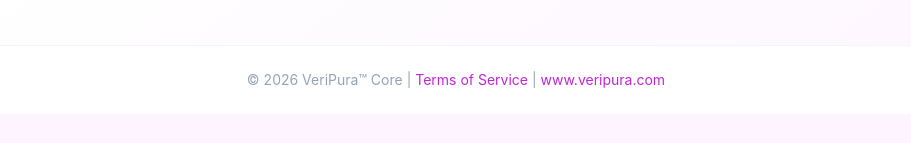
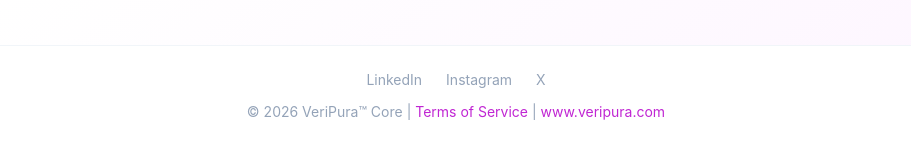
Before and after one commit to vponno/veripura-core-2, a React (Vite) app: page /#/login in a window 1280 px wide. Shown: the part 879-1022 px from the top of the page, without its empty margins (184-1095 px from the left). Before the commit the page ends 993 px from the top, so only its background shows below. Built offline with nearby package versions, Linux system fonts and the light colour scheme; no server answers; what @iota/iota-sdk would draw is missing.

Commit message:
feat(ui): add social links to login footer and make website link clickable

```diff
--- a/pages/Login.tsx
+++ b/pages/Login.tsx
@@ -103,7 +103,12 @@ const Login: React.FC = () => {
             </main>
 
             <footer className="p-6 text-center text-slate-400 text-sm border-t border-slate-100 mt-12 bg-white">
-                &copy; 2026 VeriPura&trade; Core | <span className="text-primary hover:underline cursor-pointer" onClick={() => navigate('/terms')}>Terms of Service</span> | <span className="text-primary">www.veripura.com</span>
+                <div className="flex justify-center gap-6 mb-3">
+                    <a href="https://www.linkedin.com/company/veripura/" target="_blank" rel="noopener noreferrer" className="hover:text-primary transition-colors">LinkedIn</a>
+                    <a href="https://www.instagram.com/veri.pura/" target="_blank" rel="noopener noreferrer" className="hover:text-primary transition-colors">Instagram</a>
+                    <a href="https://x.com/VeriPura" target="_blank" rel="noopener noreferrer" className="hover:text-primary transition-colors">X</a>
+                </div>
+                &copy; 2026 VeriPura&trade; Core | <span className="text-primary hover:underline cursor-pointer" onClick={() => navigate('/terms')}>Terms of Service</span> | <a href="https://www.veripura.com" target="_blank" rel="noopener noreferrer" className="text-primary hover:underline">www.veripura.com</a>
             </footer>
         </div>
     );
```
